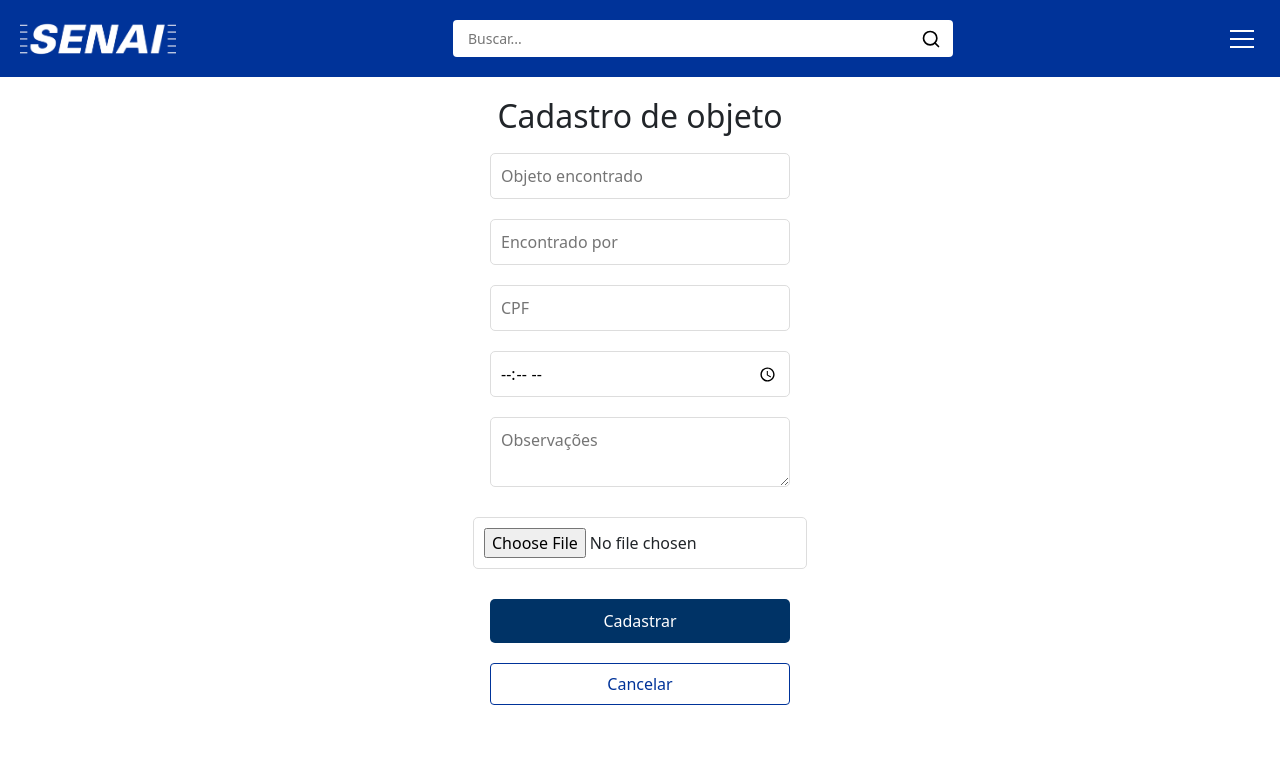
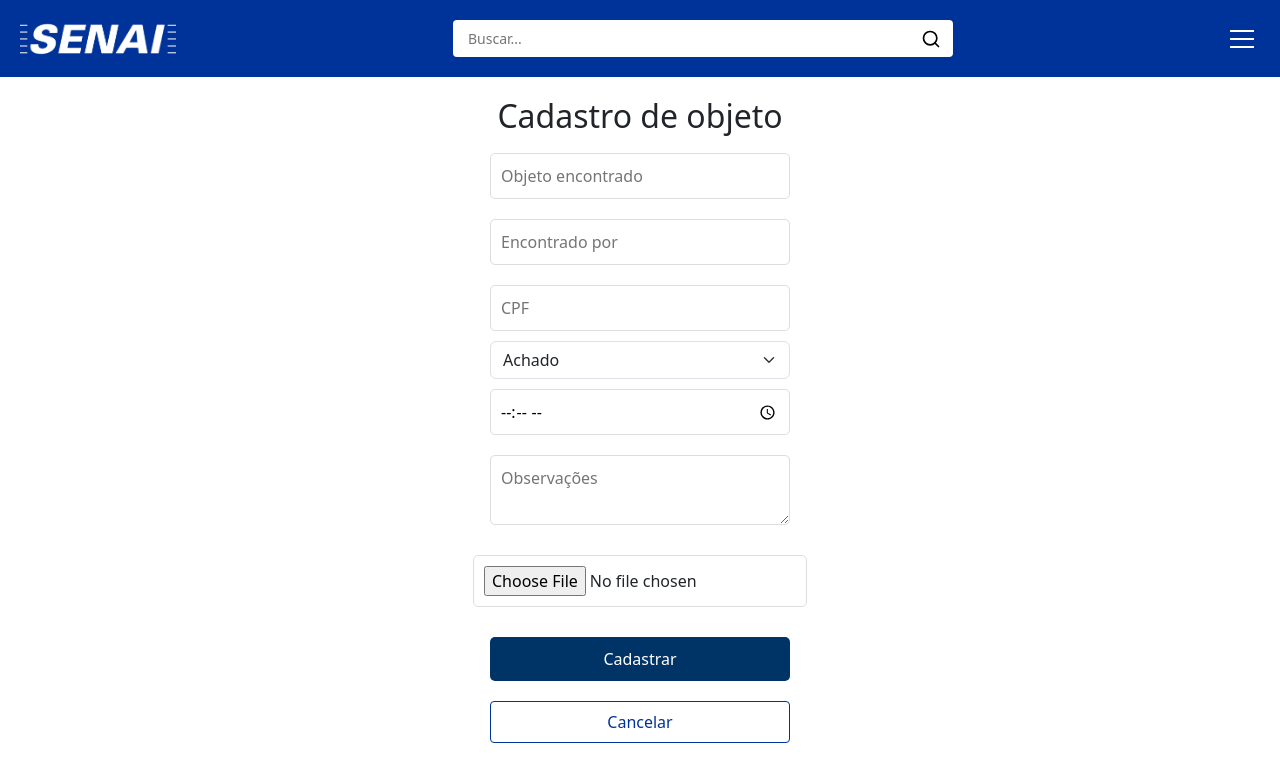
Before and after one commit to GusRsantos/achados-perdidos, a React (Create React App) app: page /cadastrarobjeto in a window 1280 px wide. Shown: the top 782 px of the page. Built offline with nearby package versions, Linux system fonts and the light colour scheme; sample sign-in values are in the browser's storage.

Commit message:
Vambora que hoje tem apresentação

```diff
--- a/src/pages/CadastrarObjeto.jsx
+++ b/src/pages/CadastrarObjeto.jsx
@@ -2,6 +2,7 @@ import React, { useState } from 'react';
 import { useNavigate } from 'react-router-dom';
 import styles from './CadastrarObjeto.module.css';
 import { useObjects } from '../context/ObjectContext';
+import Form from "react-bootstrap/Form";
 
 const CadastrarObjeto = () => {
   const [objeto, setObjeto] = useState('');
@@ -14,6 +15,7 @@ const CadastrarObjeto = () => {
   const [erro, setErro] = useState('');
   const navigate = useNavigate();
   const { addObject } = useObjects();
+  const [status, setStatus] = useState('');
 
   const handleCancelar = () => {
     navigate('/home');
@@ -48,7 +50,7 @@ const CadastrarObjeto = () => {
         horarioEntrada,
         observacoes,
         foto: fotoPreview,
-        status: 'Achado',
+        status,
         dataEncontro: new Date().toLocaleDateString()
       };
 
@@ -86,6 +88,17 @@ const CadastrarObjeto = () => {
           onChange={(e) => setCpf(e.target.value)}
           required
         />
+          <Form.Group controlId="formGridTipo">
+            <Form.Select
+              value={status}
+              onChange={(e) => {
+                setStatus(e.target.value)
+              }}
+            >
+              <option>Achado</option>
+              <option>Perdido</option>
+            </Form.Select>
+          </Form.Group>
         <input
           type="time"
           placeholder="Horário de entrada"
--- a/src/pages/Home.jsx
+++ b/src/pages/Home.jsx
@@ -13,6 +13,7 @@ const objetosOriginais = [
 const Home = () => {
   const navigate = useNavigate();
   const { objects } = useObjects();
+
 
   const handleSelectObject = (objeto) => {
     navigate(`/info-objeto/${objeto.id}`, { state: { objeto } });
```
